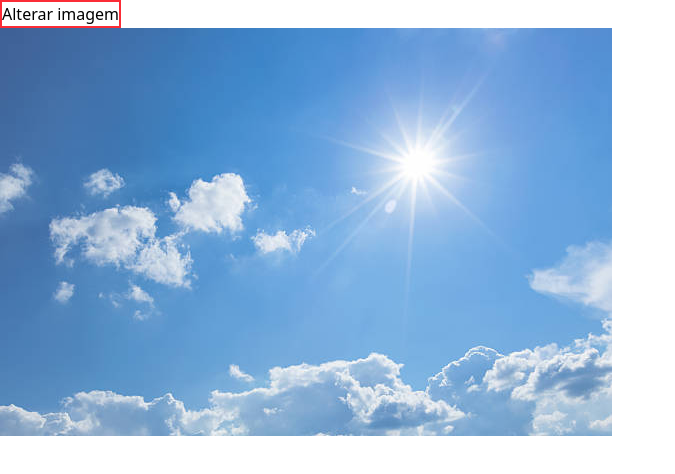
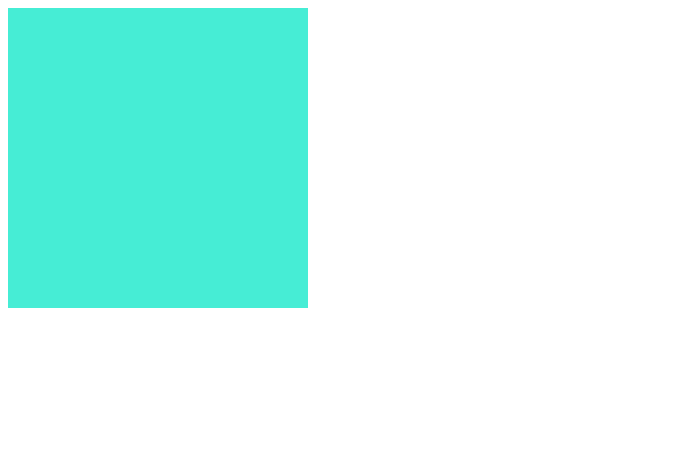
Before and after one commit to Buenohy/angular-basico, an Angular app: page / in a window 1280 px wide. Shown: the top 474 px of the page, without its empty margins (0-675 px from the left). Built offline with nearby package versions, Linux system fonts and the light colour scheme.

Commit message:
feat: style with tailwindcss

```diff
--- a/src/app/app.html
+++ b/src/app/app.html
@@ -1 +1 @@
-<app-componente03></app-componente03>
+<app-componente04></app-componente04>
--- a/src/app/app.ts
+++ b/src/app/app.ts
@@ -3,10 +3,11 @@ import { RouterOutlet } from '@angular/router';
 import { Componente01 } from './componente01/componente01';
 import { Componente02 } from './componente02/componente02';
 import { Componente03 } from './componente03/componente03';
+import { Componente04 } from './componente04/componente04';
 
 @Component({
   selector: 'app-root',
-  imports: [RouterOutlet, Componente01, Componente02, Componente03],
+  imports: [RouterOutlet, Componente01, Componente02, Componente03, Componente04],
   templateUrl: './app.html',
   styleUrl: './app.css',
 })
--- a/src/app/componente04/componente04.html
+++ b/src/app/componente04/componente04.html
@@ -1 +1 @@
-<p>componente04 works!</p>
+<div class="w-[300px] h-[300px] bg-teal-300 m-2"></div>
```
